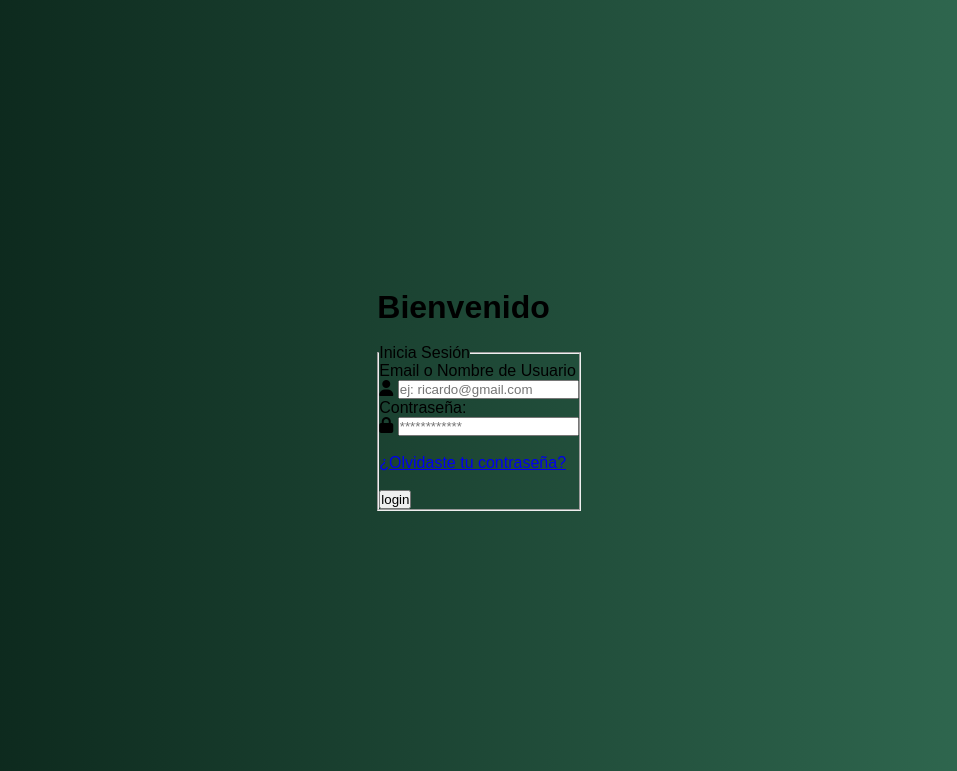
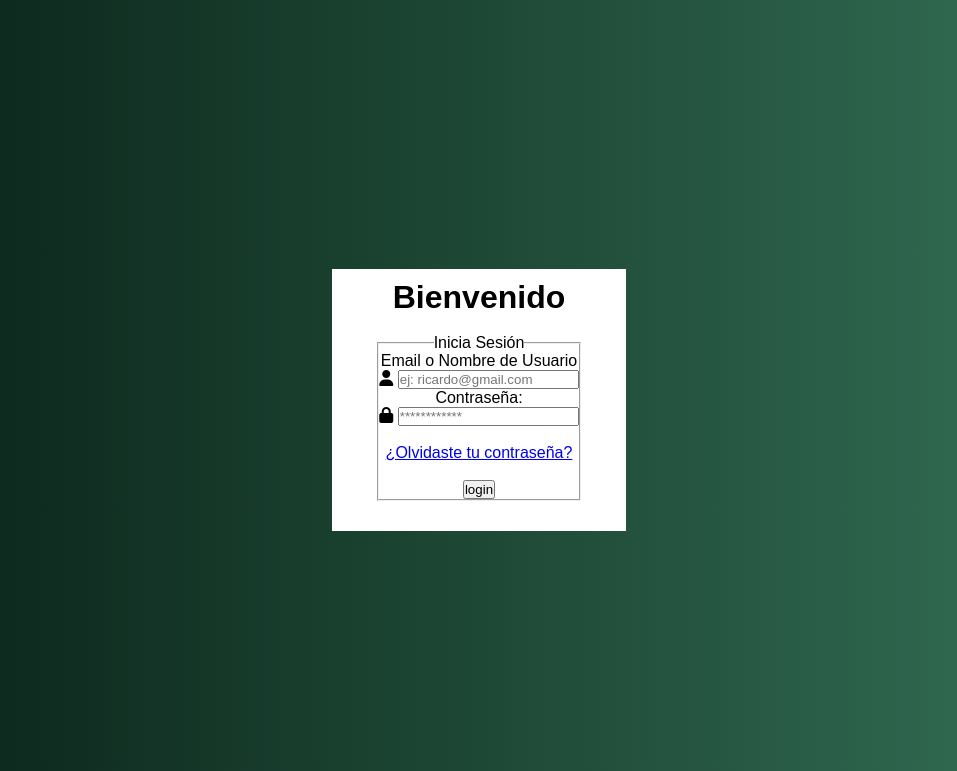
Before and after one commit to RicardoApaza22-23/ProyectoFinal, a Django app: page /login/ in a window 1280 px wide. Shown: the top 771 px of the page, without its empty margins (161-1118 px from the left). Run offline with Django 4.2, Linux system fonts and the light colour scheme.

Commit message:
estilos para el formulario del login

```diff
--- a/Stitch/StitchStore/StitchStore/static/css/login_style.css
+++ b/Stitch/StitchStore/StitchStore/static/css/login_style.css
@@ -12,3 +12,25 @@ body{
     min-height: 100vh;
     background: linear-gradient(to left, #347056 ,#082016);
 }
+
+.formLogin{
+    display: flex;
+    flex-direction: column;
+    background-color: #fff;
+    text-align: center;
+    padding: 30px 45px;
+    padding-top:10px;
+    box-shadow: 0 5px 10px rgb(71, 3, 6, 0, 7);
+
+
+}
+.fieldsetLogin{
+    border : 0;
+}
+.titulo{
+    color: #252525;
+    font-size: 35px;
+    font-weight: 800;
+    margin-top: 10px;
+
+}
```
